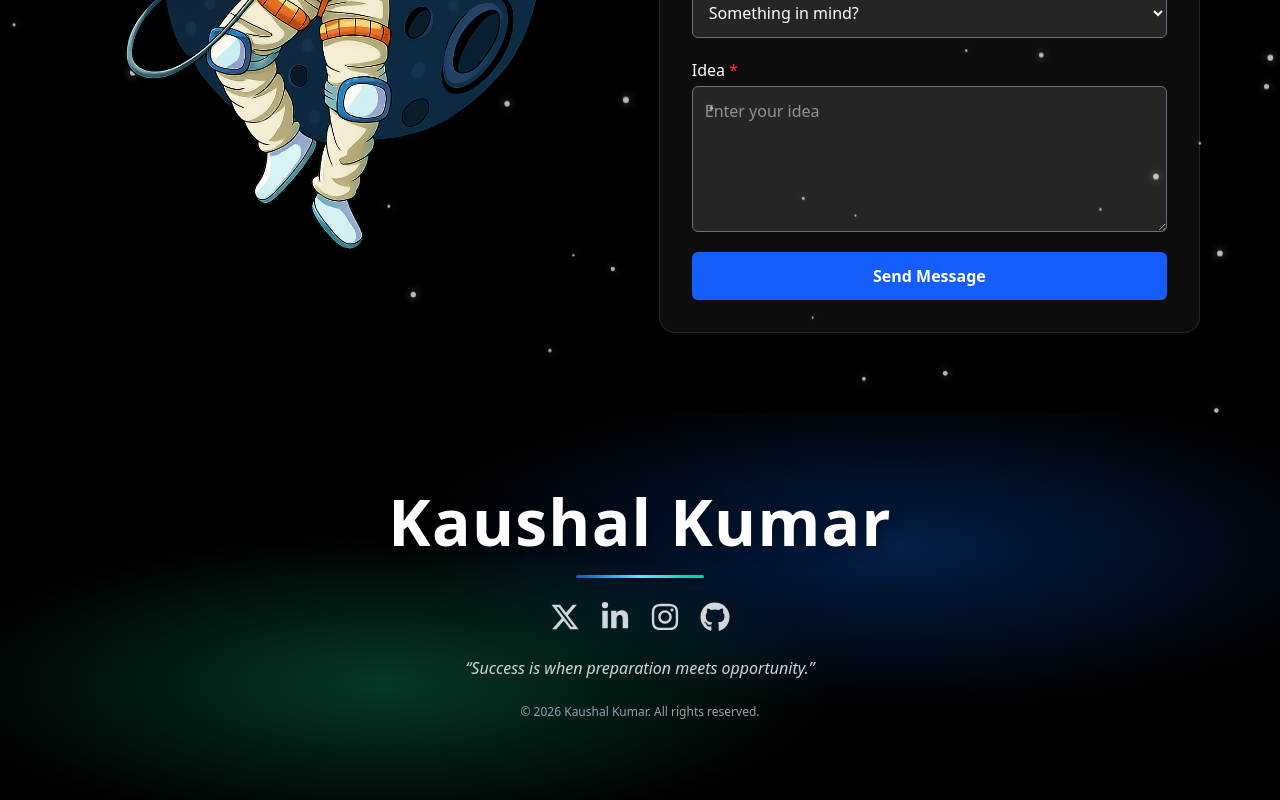
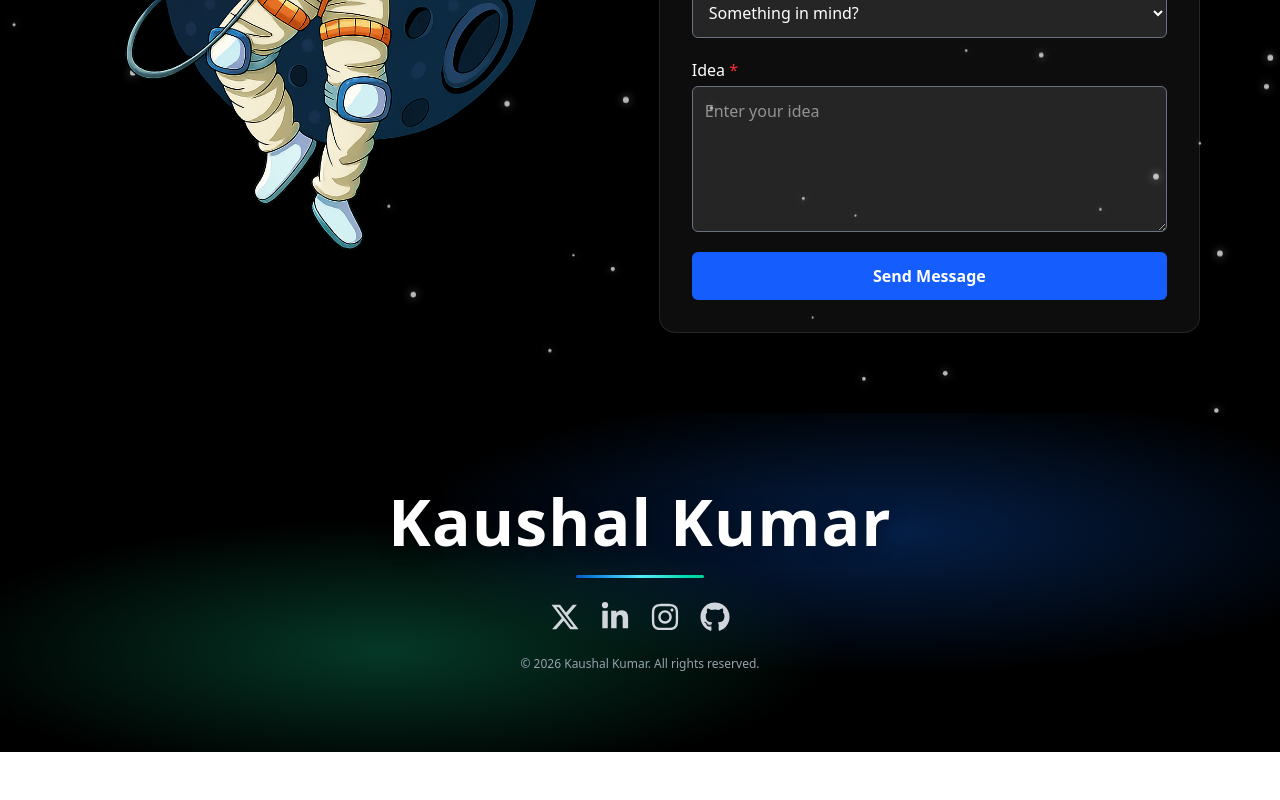
Before and after one commit to kaushalkr585-cmd/Modern-Portfolio-Website-HTML-REACT-TAILWIND-CSS, a React (Vite) app: page / in a window 1280 px wide. Shown: the part 8505-9305 px from the top of the page. After the commit the page ends 9257 px from the top, so only its background shows below. Built offline with nearby package versions, Linux system fonts and the light colour scheme.

Commit message:
Updated Footer

```diff
--- a/src/sections/Footer.jsx
+++ b/src/sections/Footer.jsx
@@ -106,12 +106,6 @@ const Footer = () => {
           ))}
         </div>
 
-        {/* --- Personal Quote / Tagline --- */}
-        {/* Replace this with your favorite quote or brand message */}
-        <p className="text-gray-300 italic max-w-xl">
-          “Success is when preparation meets opportunity.”
-        </p>
-
         {/* --- Copyright / Trademark --- */}
         {/* Auto-updates year dynamically */}
         <p className="text-xs text-gray-400">
```
